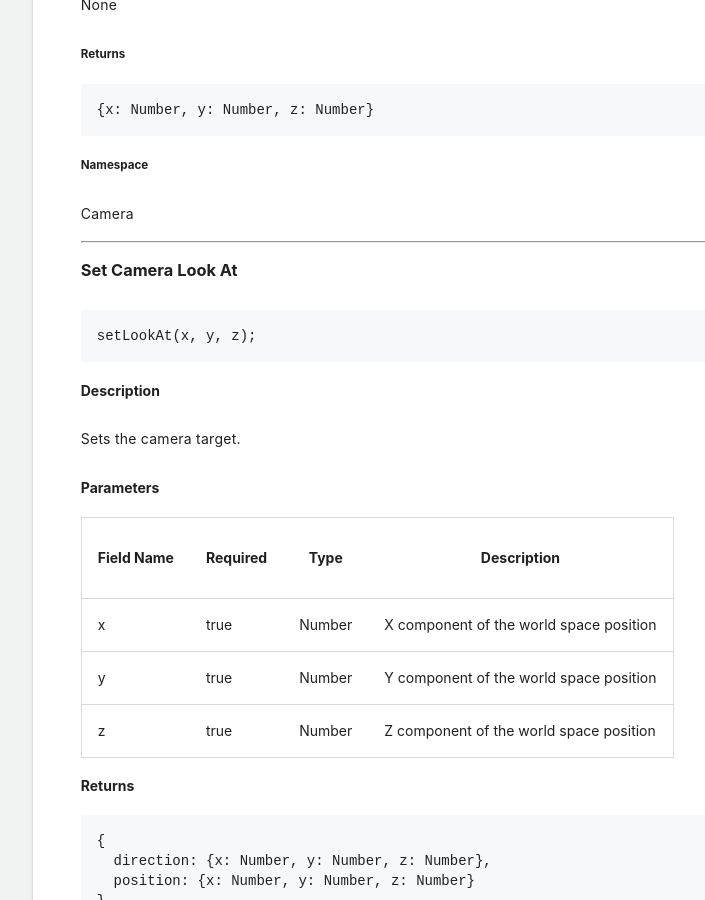
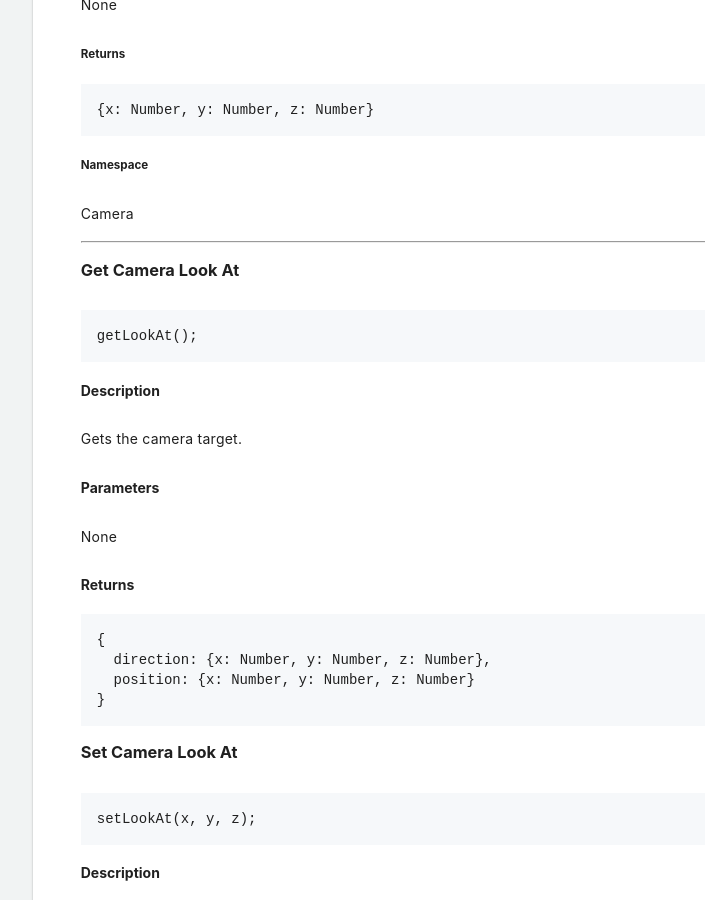
Before and after one commit to procore/documentation, a Jekyll site: the page built from bim_webviewer/bim_web_viewer.md, in a window 1280 px wide and 900 px high, scrolled down 6774 px. Shown: the whole window, without its empty margins (213-918 px from the left). Built offline with Jekyll 4.4.1, drawn with Linux system fonts in a browser that asks for light colours; comment, search, counter and statistics services are not loaded.

Commit message:
Add getLookAt doc

````diff
--- a/bim_webviewer/bim_web_viewer.md
+++ b/bim_webviewer/bim_web_viewer.md
@@ -346,6 +346,31 @@ None
 Camera
 
 ---
+
+### Get Camera Look At
+
+<p class="heading-link-container"><a class="heading-link" href="#get-camera-look-at"></a></p>
+
+```js
+getLookAt();
+```
+
+#### Description
+
+Gets the camera target.
+
+#### Parameters
+
+None
+
+#### Returns
+
+```js
+{
+  direction: {x: Number, y: Number, z: Number},
+  position: {x: Number, y: Number, z: Number}
+}
+```
 
 ### Set Camera Look At
 
````
